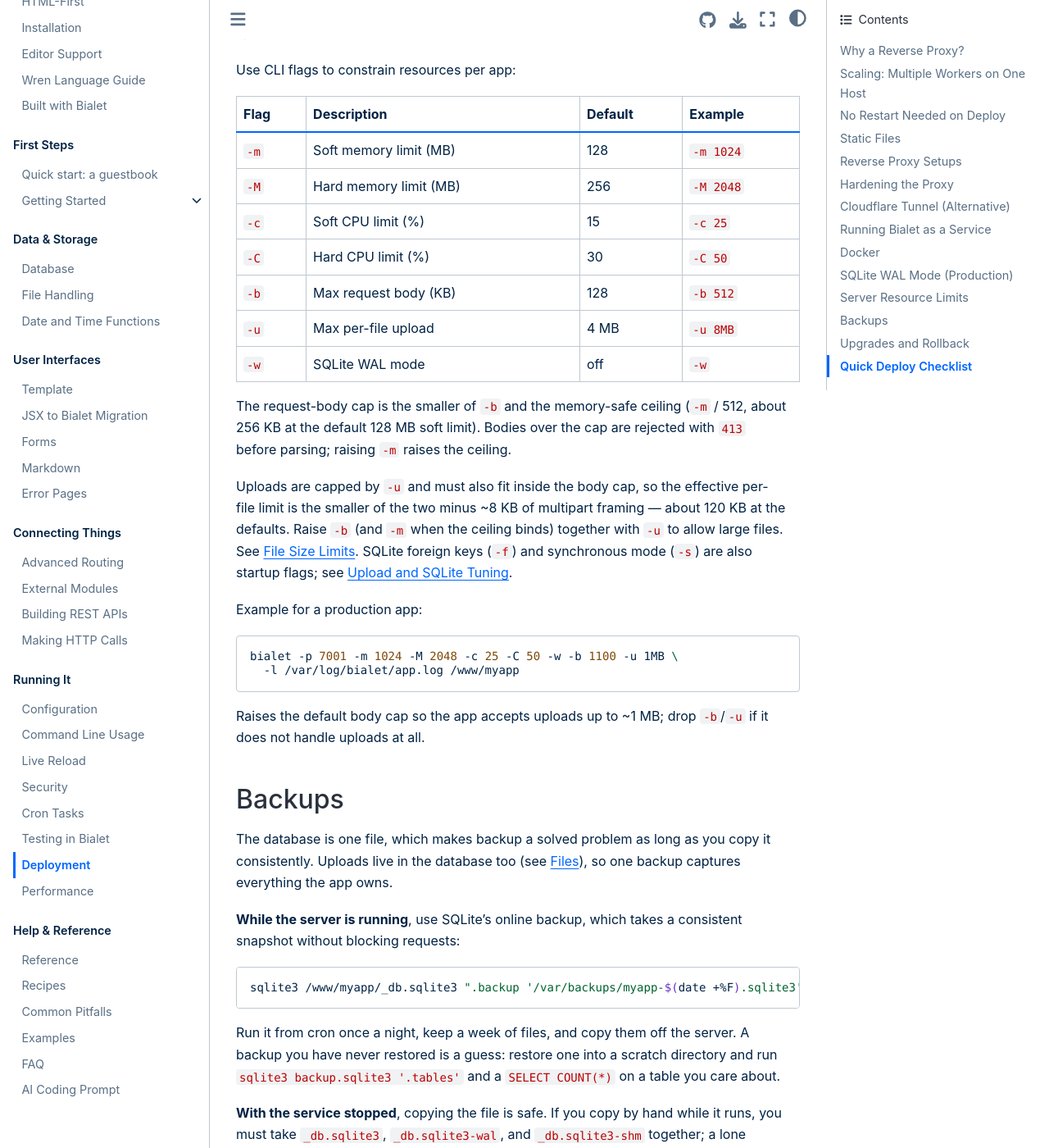
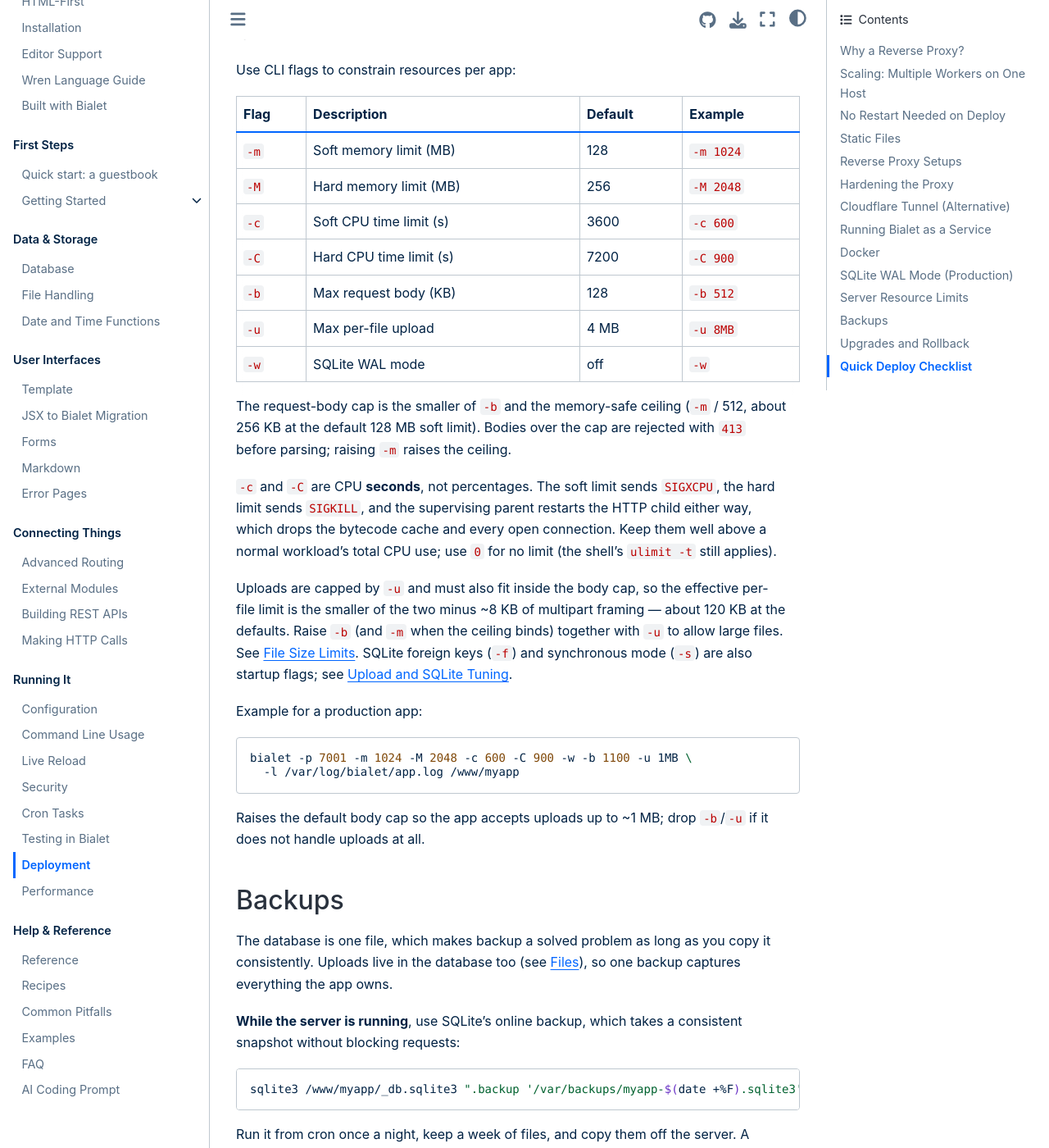
Before and after one commit to bialet/bialet, a Sphinx documentation site: the page built from docs/deployment.md, in a window 1280 px wide and 1400 px high, scrolled down 13662 px. Shown: the whole window at 82% size. Built offline with Sphinx 7.4.7 and the Sphinx Book theme 1.1.4, drawn with Linux system fonts in a browser that asks for light colours; the version number could not be read and is left out.

Commit message:
fix(main): make -c/-C CPU limits honest seconds with usable defaults
The values went straight into RLIMIT_CPU, whose unit is seconds of CPU
time, but the help text and docs called them percentages and the defaults
were 15/30. Under real load the HTTP child reached 15 CPU-seconds, died,
and the supervisor restarted it, dropping the bytecode cache and every
open connection -- a limit that trips on normal traffic is worse than none.

- Defaults are now 3600/7200 seconds: hours of CPU time for a process
  that one request cycle uses a few milliseconds of.
- 0 means unlimited. A literal 0 in rlim_cur would SIGKILL the child on
  the first timer tick, so 0 maps to RLIM_INFINITY.
- Both values are clamped to the hard limit inherited from the shell: a
  higher value needs CAP_SYS_RESOURCE and setrlimit() failing here would
  exit the child on every start, turning the supervisor into a crash loop.
  A soft limit above the hard one folds into the hard one for the same
  reason.
- Document the unit and the supervisor behaviour in usage, deployment and
  security docs and in the README table.

Supervisor semantics are unchanged: the soft limit still raises SIGXCPU
and the hard one SIGKILL; the parent still restarts on either.

````diff
--- a/docs/deployment.md
+++ b/docs/deployment.md
@@ -639,8 +639,8 @@ Use CLI flags to constrain resources per app:
 |------|------------------------|---------|------------------|
 | `-m` | Soft memory limit (MB) | 128     | `-m 1024`        |
 | `-M` | Hard memory limit (MB) | 256     | `-M 2048`        |
-| `-c` | Soft CPU limit (%)     | 15      | `-c 25`          |
-| `-C` | Hard CPU limit (%)     | 30      | `-C 50`          |
+| `-c` | Soft CPU time limit (s) | 3600   | `-c 600`         |
+| `-C` | Hard CPU time limit (s) | 7200   | `-C 900`         |
 | `-b` | Max request body (KB)  | 128     | `-b 512`         |
 | `-u` | Max per-file upload    | 4 MB    | `-u 8MB`         |
 | `-w` | SQLite WAL mode        | off     | `-w`             |
@@ -648,6 +648,12 @@ Use CLI flags to constrain resources per app:
 The request-body cap is the smaller of `-b` and the memory-safe ceiling
 (`-m` / 512, about 256 KB at the default 128 MB soft limit). Bodies over the
 cap are rejected with `413` before parsing; raising `-m` raises the ceiling.
+
+`-c` and `-C` are CPU **seconds**, not percentages. The soft limit sends
+`SIGXCPU`, the hard limit sends `SIGKILL`, and the supervising parent restarts
+the HTTP child either way, which drops the bytecode cache and every open
+connection. Keep them well above a normal workload's total CPU use; use `0` for
+no limit (the shell's `ulimit -t` still applies).
 
 Uploads are capped by `-u` and must also fit inside the body cap, so the
 effective per-file limit is the smaller of the two minus ~8 KB of multipart
@@ -659,7 +665,7 @@ binds) together with `-u` to allow large files. See
 Example for a production app:
 
 ```bash
-bialet -p 7001 -m 1024 -M 2048 -c 25 -C 50 -w -b 1100 -u 1MB \
+bialet -p 7001 -m 1024 -M 2048 -c 600 -C 900 -w -b 1100 -u 1MB \
   -l /var/log/bialet/app.log /www/myapp
 ```
 
````
Also changed, not shown: README.md (+1 -1 lines), docs/security.md (+4 -2 lines), docs/usage.md (+11 -2 lines), 3 other files.
